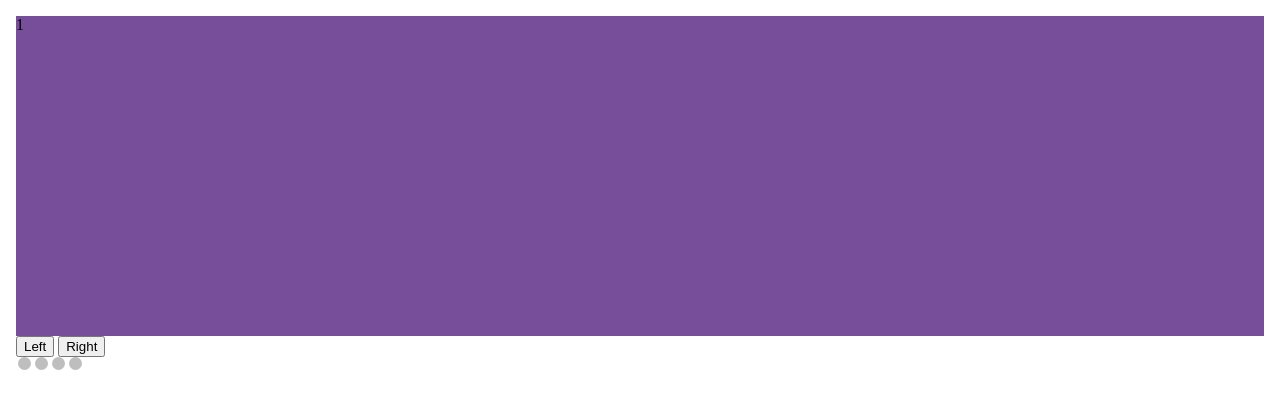
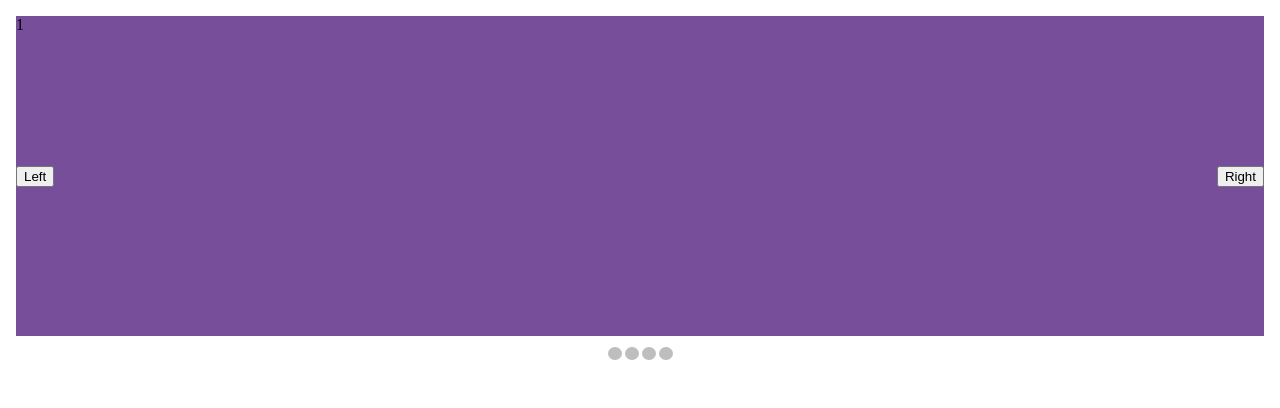
Before and after one commit to Vasya1988/slider, a plain HTML site: page index.html in a window 1280 px wide. Drawn offline with Linux system fonts and the light colour scheme.

Commit message:
Navigation was update

```diff
--- a/test-slide/testSlide.js
+++ b/test-slide/testSlide.js
@@ -166,10 +166,10 @@ class TestSlide {
         window.removeEventListener('pointermove', this.dragging);
 
         this.changeCurrentSLide()
-
-        Array.from(this.dotsNode.children).map((i, index)=> {
-            this.checkActiveDot(i, index, this.currentSlide)
-        })
+        this.checkActiveDot()
+        // Array.from(this.dotsNode.children).map((i, index)=> {
+        //     this.checkActiveDot(i, index, this.currentSlide)
+        // })
     }
 
     dragging(evt) {
@@ -240,6 +240,7 @@ class TestSlide {
                 : false
         }
         this.changeCurrentSLide()
+        this.checkActiveDot()
     }
     changeCurrentSLide() {
         this.x = -this.currentSlide * this.sizeSlider
@@ -252,15 +253,15 @@ class TestSlide {
         const index = Number(e.target.dataset.index)
         this.currentSlide = index
         this.changeCurrentSLide()
-
-        this.checkActiveDot(e.target, index, this.cu)
+        this.checkActiveDot()
 
     }
-    checkActiveDot(prop, index, slide) {
-
-        return index === slide
+    checkActiveDot() {
+        Array.from(this.dotsNode.children).map((prop, index) => {
+            index === this.currentSlide
             ? prop.classList.add(classStyle.dotActive)
             : prop.classList.remove(classStyle.dotActive)
+        })
     }
 }
 
--- a/test-slide/testSlide.sass
+++ b/test-slide/testSlide.sass
@@ -10,7 +10,14 @@
             width: 100%
             height: 20rem
             min-height: 1px
+    .navButtons
+        margin-top: -10px
+        display: flex
+        justify-content: space-between
+        bottom: 10em
+        position: relative
     .navDots
+        margin: 0 auto
         width: 100%
         max-width: 68px
         display: flex
@@ -19,7 +26,11 @@
             width: 1em
             height: 1em
             background-color: #bebebe
-            border: none
+            border: 1px solid rgba(131, 131, 131, 0)
             border-radius: 50%
+            cursor: pointer
+            box-sizing: border-box
+        .dot:hover
+            border: 1px solid #838383
         .dotActive
             background-color: #838383
```
Also changed, not shown: test-slide/testSlide.css, 1 other file.
